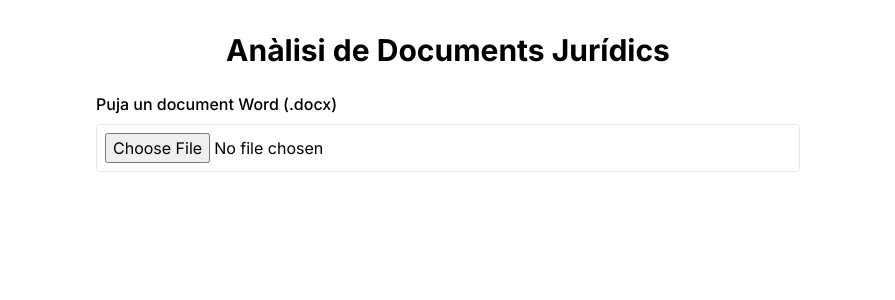
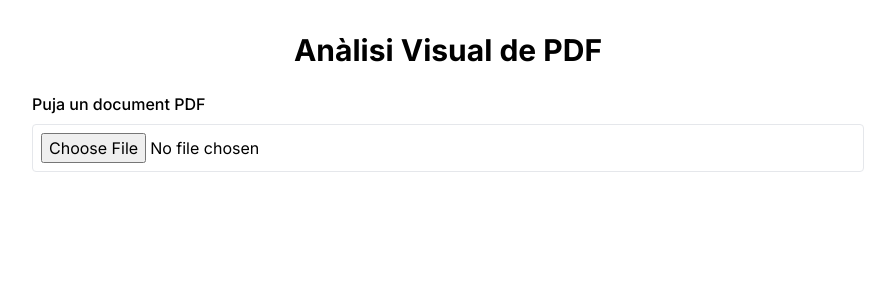
Before and after one commit to Dnitz05/ai-sdk-next-openai, a Next.js app: page / in a window 1280 px wide. Shown: the top 300 px of the page, without its empty margins (192-1087 px from the left). Built offline with nearby package versions, Linux system fonts and the light colour scheme.

Commit message:
Update page.tsx
adfaptem a entrada pdf

```diff
--- a/app/page.tsx
+++ b/app/page.tsx
@@ -2,41 +2,36 @@
 import { useState } from 'react'
 
 export default function Page() {
-  const [text, setText] = useState('')
+  const [images, setImages] = useState<string[]>([])
   const [loading, setLoading] = useState(false)
   const [error, setError] = useState('')
-  const [response, setResponse] = useState('')
+  const [results, setResults] = useState<string[]>([])
 
-  const handleUpload = async (e: React.ChangeEvent<HTMLInputElement>) => {
+  const handleUploadPdf = async (e: React.ChangeEvent<HTMLInputElement>) => {
     const file = e.target.files?.[0]
     if (!file) return
 
     setLoading(true)
     setError('')
-    setText('')
-    setResponse('')
+    setImages([])
+    setResults([])
 
     const formData = new FormData()
     formData.append('file', file)
 
     try {
-      const res = await fetch('/api/upload', {
+      const res = await fetch('/api/upload-pdf', {
         method: 'POST',
         body: formData,
       })
 
       if (!res.ok) {
-        let errData
-        try {
-          errData = await res.json()
-        } catch {
-          throw new Error('El servidor no ha retornat una resposta vàlida.')
-        }
-        throw new Error(errData.error || 'Error desconegut')
+        const err = await res.json()
+        throw new Error(err.error || 'Error desconegut')
       }
 
       const data = await res.json()
-      setText(data.text)
+      setImages(data.pages)
     } catch (err: any) {
       setError(err.message)
     } finally {
@@ -44,77 +39,68 @@ export default function Page() {
     }
   }
 
-  const handleSendToChat = async () => {
-    if (!text) return
+  const handleAnalyzeImages = async () => {
     setLoading(true)
-    setResponse('')
+    setResults([])
 
-    const res = await fetch('/api/chat', {
+    try {
+      const responses: string[] = []
+      for (const [idx, image] of images.entries()) {
+        const res = await fetch('/api/analyze-image', {
           method: 'POST',
           headers: { 'Content-Type': 'application/json' },
-      body: JSON.stringify({
-        model: 'gpt-4o',
-        messages: [
-          { role: 'system', content: 'Ets un expert jurídic en normativa urbanística catalana. Respon en català.' },
-          { role: 'user', content: `Analitza aquest document:\n\n${text}` },
-        ]
-      }),
+          body: JSON.stringify({ image }),
         })
 
         const data = await res.json()
-    setResponse(data.choices?.[0]?.message?.content || 'Cap resposta')
+        responses.push(`Pàgina ${idx + 1}:\n${data.result}`)
+      }
+      setResults(responses)
+    } catch (err: any) {
+      setError('Error durant l’anàlisi: ' + err.message)
+    } finally {
       setLoading(false)
     }
-
-  const handleDownloadPdf = () => {
-    const blob = new Blob([response], { type: 'application/pdf' })
-    const url = URL.createObjectURL(blob)
-    const link = document.createElement('a')
-    link.href = url
-    link.download = 'resposta.pdf'
-    link.click()
-    URL.revokeObjectURL(url)
   }
 
   return (
-    <main className="p-8 max-w-3xl mx-auto space-y-6">
-      <h1 className="text-3xl font-bold text-center">Anàlisi de Documents Jurídics</h1>
+    <main className="p-8 max-w-4xl mx-auto space-y-6">
+      <h1 className="text-3xl font-bold text-center">Anàlisi Visual de PDF</h1>
       <div className="flex flex-col gap-2">
-        <label className="font-medium">Puja un document Word (.docx)</label>
-        <input type="file" accept=".docx" onChange={handleUpload} className="border p-2 rounded" />
+        <label className="font-medium">Puja un document PDF</label>
+        <input type="file" accept="application/pdf" onChange={handleUploadPdf} className="border p-2 rounded" />
       </div>
 
       {loading && <p className="text-blue-600">⏳ Carregant...</p>}
       {error && <p className="text-red-600">⚠️ {error}</p>}
 
-      {text && (
-        <div>
-          <h2 className="font-semibold mt-4 mb-2">Text extret del document</h2>
-          <textarea
-            className="w-full border rounded p-2"
-            rows={12}
-            readOnly
-            value={text}
-          />
+      {images.length > 0 && (
+        <>
+          <div className="grid grid-cols-1 sm:grid-cols-2 md:grid-cols-3 gap-4">
+            {images.map((src, idx) => (
+              <div key={idx} className="border rounded overflow-hidden">
+                <img src={src} alt={`Pàgina ${idx + 1}`} className="w-full" />
+                <p className="text-center text-sm p-2">Pàgina {idx + 1}</p>
+              </div>
+            ))}
+          </div>
           <button
-            onClick={handleSendToChat}
-            className="mt-4 px-4 py-2 bg-blue-600 text-white rounded hover:bg-blue-700"
+            onClick={handleAnalyzeImages}
+            className="mt-6 px-4 py-2 bg-green-600 text-white rounded hover:bg-green-700"
           >
-            Enviar al xat
+            Analitzar totes les pàgines amb IA
           </button>
-        </div>
+        </>
       )}
 
-      {response && (
-        <div className="bg-gray-50 p-4 rounded border mt-6">
-          <h2 className="font-semibold mb-2 text-green-700">Resposta de l'assistent</h2>
-          <pre className="whitespace-pre-wrap text-sm text-gray-800">{response}</pre>
-          <button
-            onClick={handleDownloadPdf}
-            className="mt-4 px-4 py-2 bg-green-600 text-white rounded hover:bg-green-700"
-          >
-            Descarregar com a PDF
-          </button>
+      {results.length > 0 && (
+        <div className="mt-8 space-y-4">
+          <h2 className="text-xl font-semibold text-green-700">Resultats:</h2>
+          {results.map((res, idx) => (
+            <div key={idx} className="bg-gray-100 p-4 rounded border">
+              <pre className="whitespace-pre-wrap text-sm text-gray-800">{res}</pre>
+            </div>
+          ))}
         </div>
       )}
     </main>
```
Lines whose indentation alone changed are shown as unchanged.
